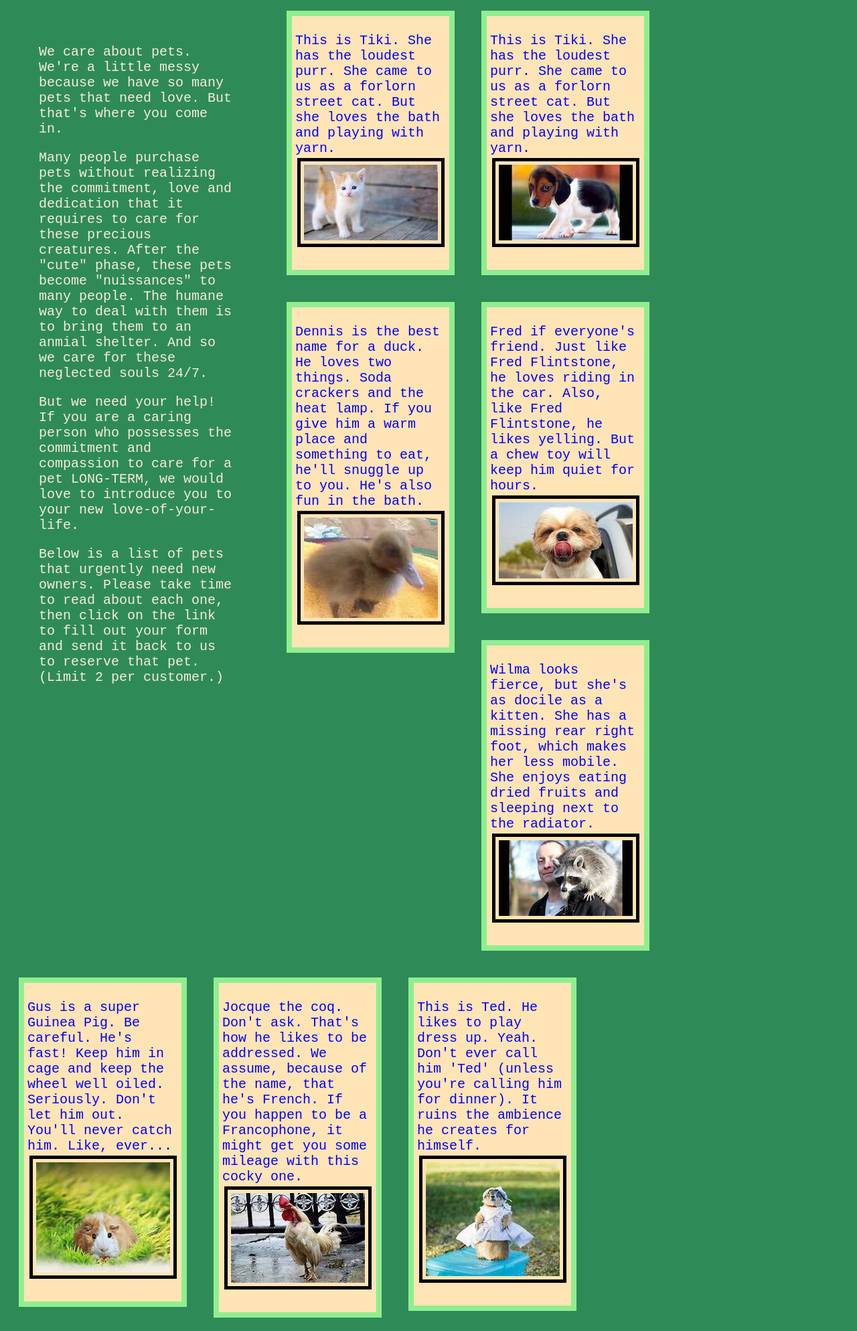
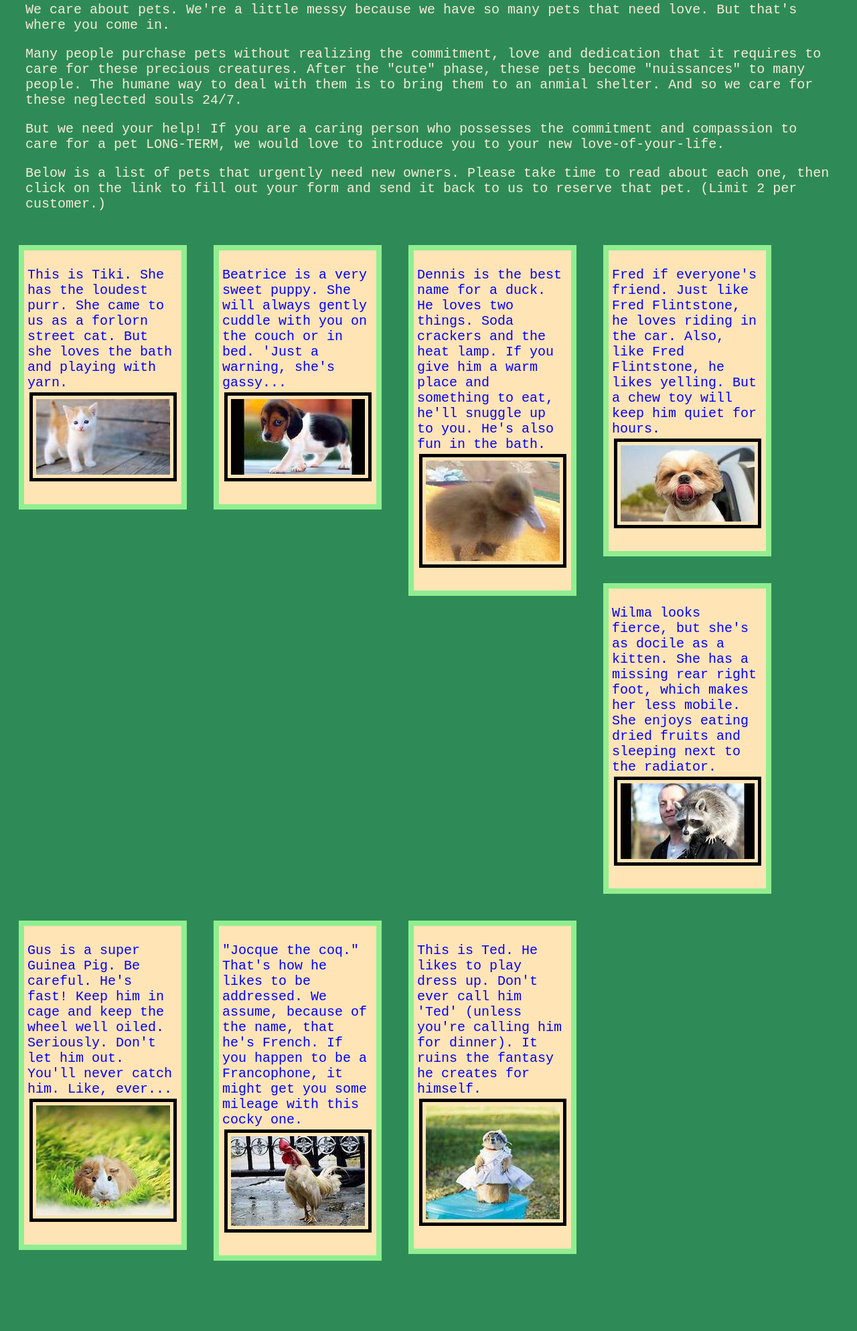
Before and after one commit to thomasglenngit/animalshelter, a plain HTML site: page index.html in a window 1280 px wide. Shown: the part 137-2125 px from the top of the page at 67% size. After the commit the page ends 2040 px from the top, so only its background shows below. Drawn offline with Linux system fonts and the light colour scheme.

Commit message:
fix media enquiries problems

```diff
--- a/css/styles.css
+++ b/css/styles.css
@@ -36,18 +36,3 @@ div p img {
   margin: 3px;
   padding: 5px;
 }
-
-@media screen and (max-width: 600px) {
-  body {
-    background-color: blue;
-  }
-
-}
-
-@media screen and (min-width: 700px) {
-  .intro {
-    width: 300px;
-    float: left;
-    padding: 20px;
-  }
-}
--- a/index.html
+++ b/index.html
@@ -35,7 +35,7 @@
   </div>
 
   <div class="profile">
-      <p>This is Tiki. She has the loudest purr. She came to us as a forlorn street cat. But she loves the bath and playing with yarn.
+      <p>Beatrice is a very sweet puppy. She will always gently cuddle with you on the couch or in bed. 'Just a warning, she's gassy...
         <img src="img/beatrice.jpeg">
       </p>
   </div>
@@ -65,18 +65,16 @@
   </div>
 
   <div class="profile">
-    <p>Jocque the coq. Don't ask. That's how he likes to be addressed. We assume, because of the name, that he's French. If you happen to be a Francophone, it might get you some mileage with this cocky one.
+    <p>"Jocque the coq." That's how he likes to be addressed. We assume, because of the name, that he's French. If you happen to be a Francophone, it might get you some mileage with this cocky one.
       <img src="img/jocque.jpeg">
     </p>
   </div>
 
   <div class="profile">
-    <p>This is Ted. He likes to play dress up. Yeah. Don't ever call him 'Ted' (unless you're calling him for dinner). It ruins the ambience he creates for himself.
+    <p>This is Ted. He likes to play dress up. Don't ever call him 'Ted' (unless you're calling him for dinner). It ruins the fantasy he creates for himself.
       <img src="img/ted.jpeg">
     </p>
   </div>
 
-
-
 </body>
 </html>
```
